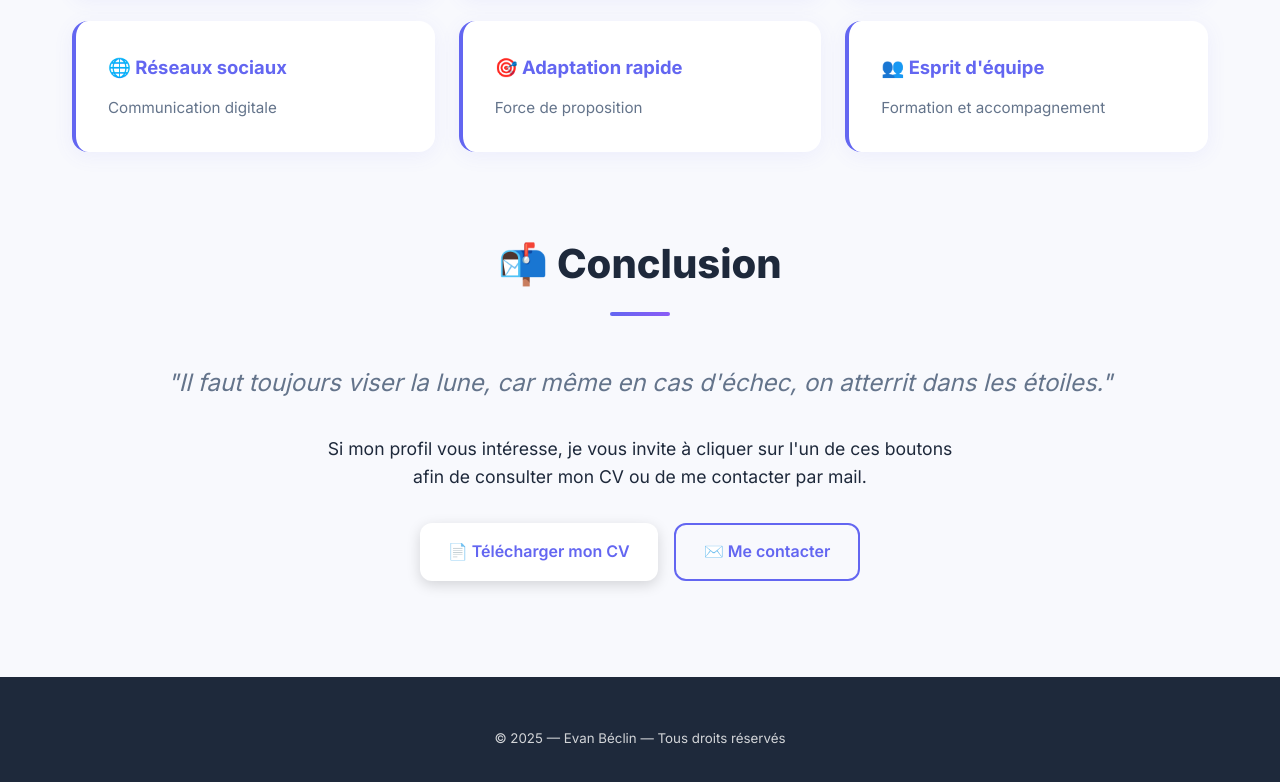
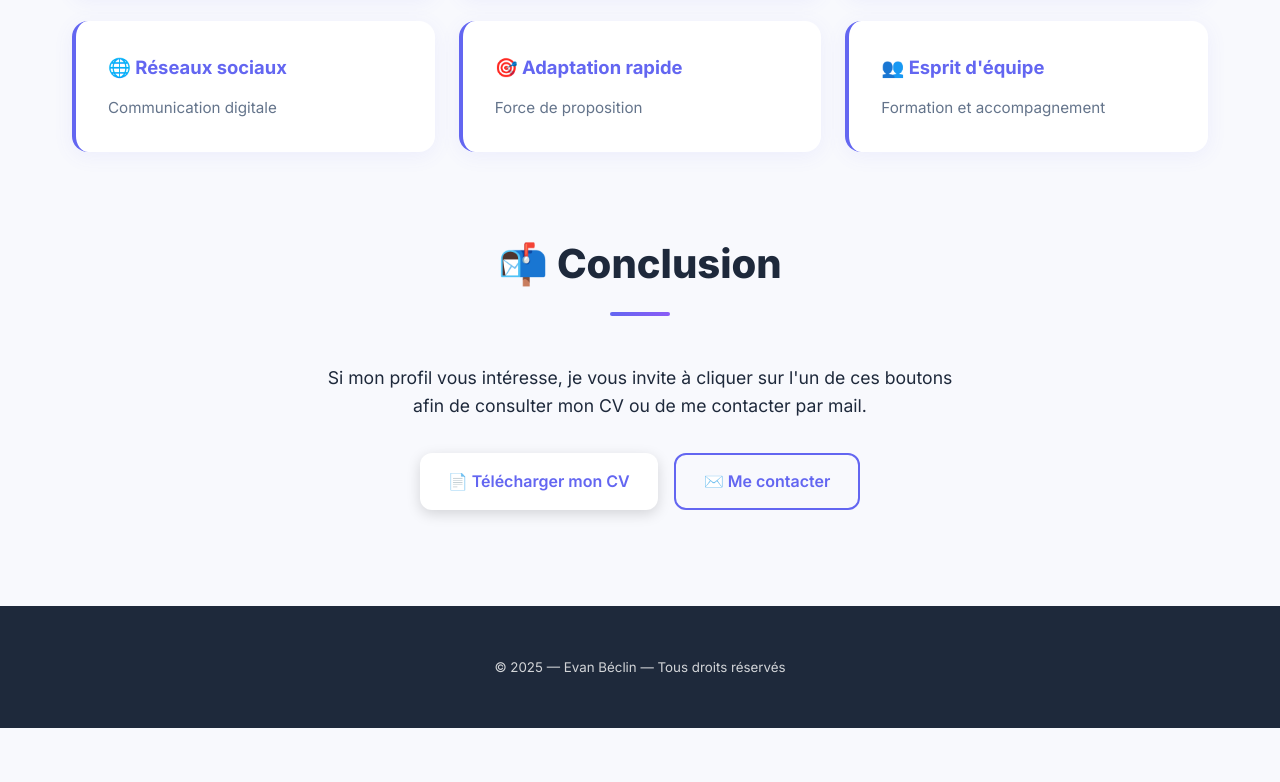
Before and after one commit to Evbecc/Portfolio-Evan-B-clin, a plain HTML site: page index.html in a window 1280 px wide. Shown: the part 2861-3643 px from the top of the page. After the commit the page ends 3589 px from the top, so only its background shows below. Drawn offline with Linux system fonts and the light colour scheme.

Commit message:
Update index.html

```diff
--- a/index.html
+++ b/index.html
@@ -625,8 +625,6 @@
     <!-- Contact -->
     <section id="contact" style="text-align: center; margin: 5rem 0;">
       <h2 class="section-title">📬 Conclusion</h2>
-      <blockquote style="font-size: 1.5rem; font-style: italic; color: var(--text-light); margin: 2rem 0;">
-        "Il faut toujours viser la lune, car même en cas d'échec, on atterrit dans les étoiles."
       </blockquote>
       <p style="color: var(--text); margin: 2rem 0; max-width: 650px; margin-left: auto; margin-right: auto; font-size: 1.1rem;">
         Si mon profil vous intéresse, je vous invite à cliquer sur l'un de ces boutons afin de consulter mon CV ou de me contacter par mail.
```
